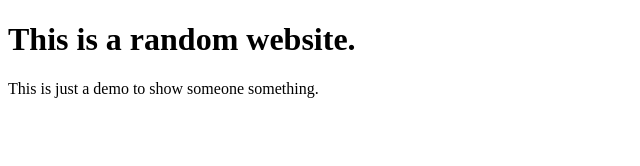
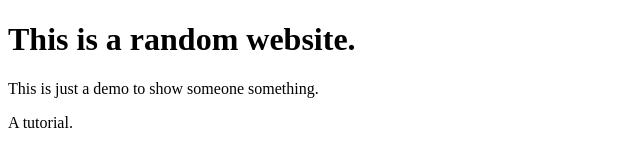
Before and after one commit to joshuaddf/Maggie, a plain HTML site: page index.html in a window 1280 px wide. Shown: the full height of the page, 0-640 px from the left. Drawn offline with Linux system fonts and the light colour scheme.

Commit message:
Added a caption

```diff
--- a/index.html
+++ b/index.html
@@ -9,6 +9,7 @@
     <main>
         <h1>This is a random website.</h1>
         <p>This is just a demo to show someone something.</p>
+        <caption>A tutorial.</caption>
     </main>
 </body>
 </html>
```
